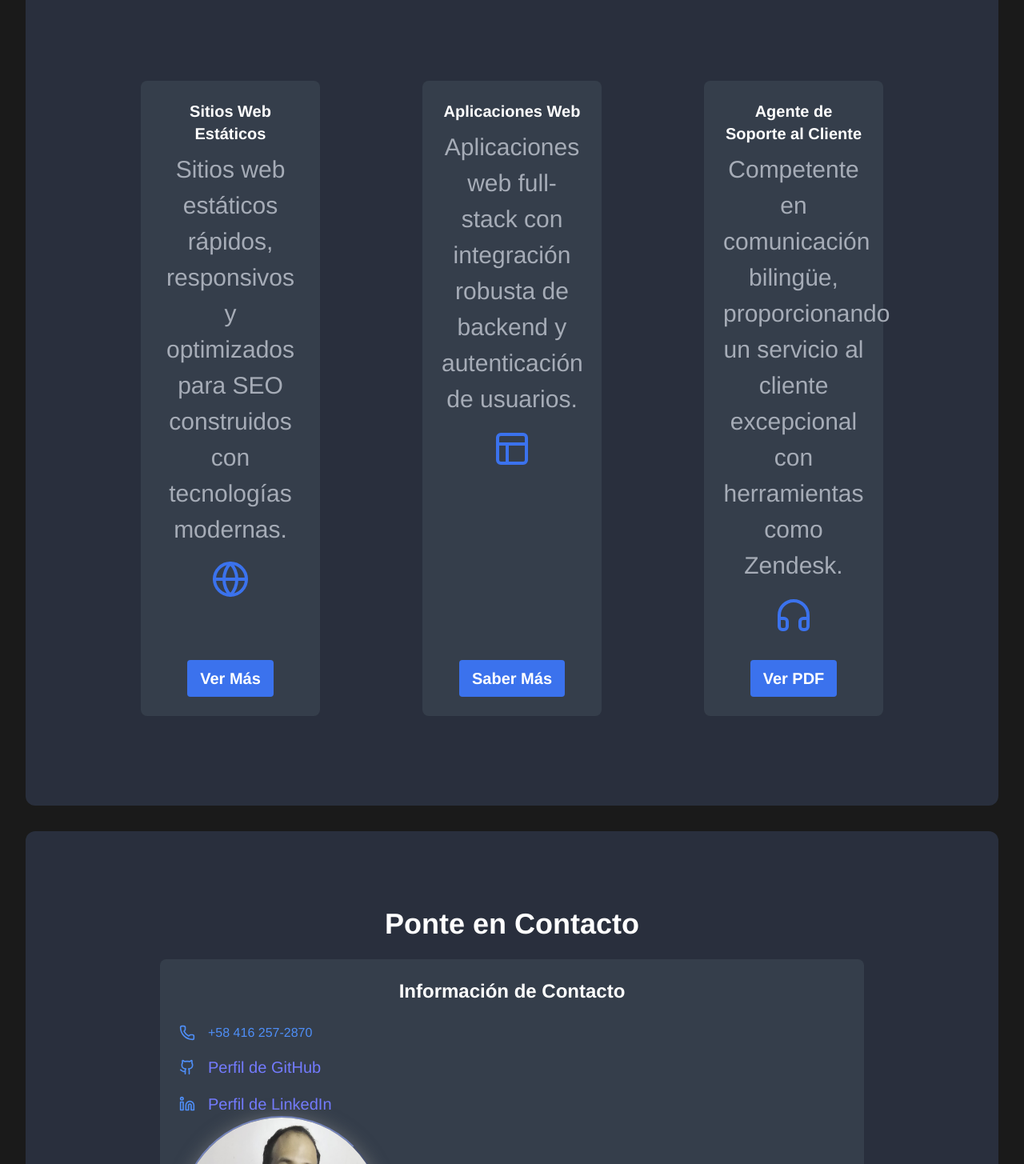
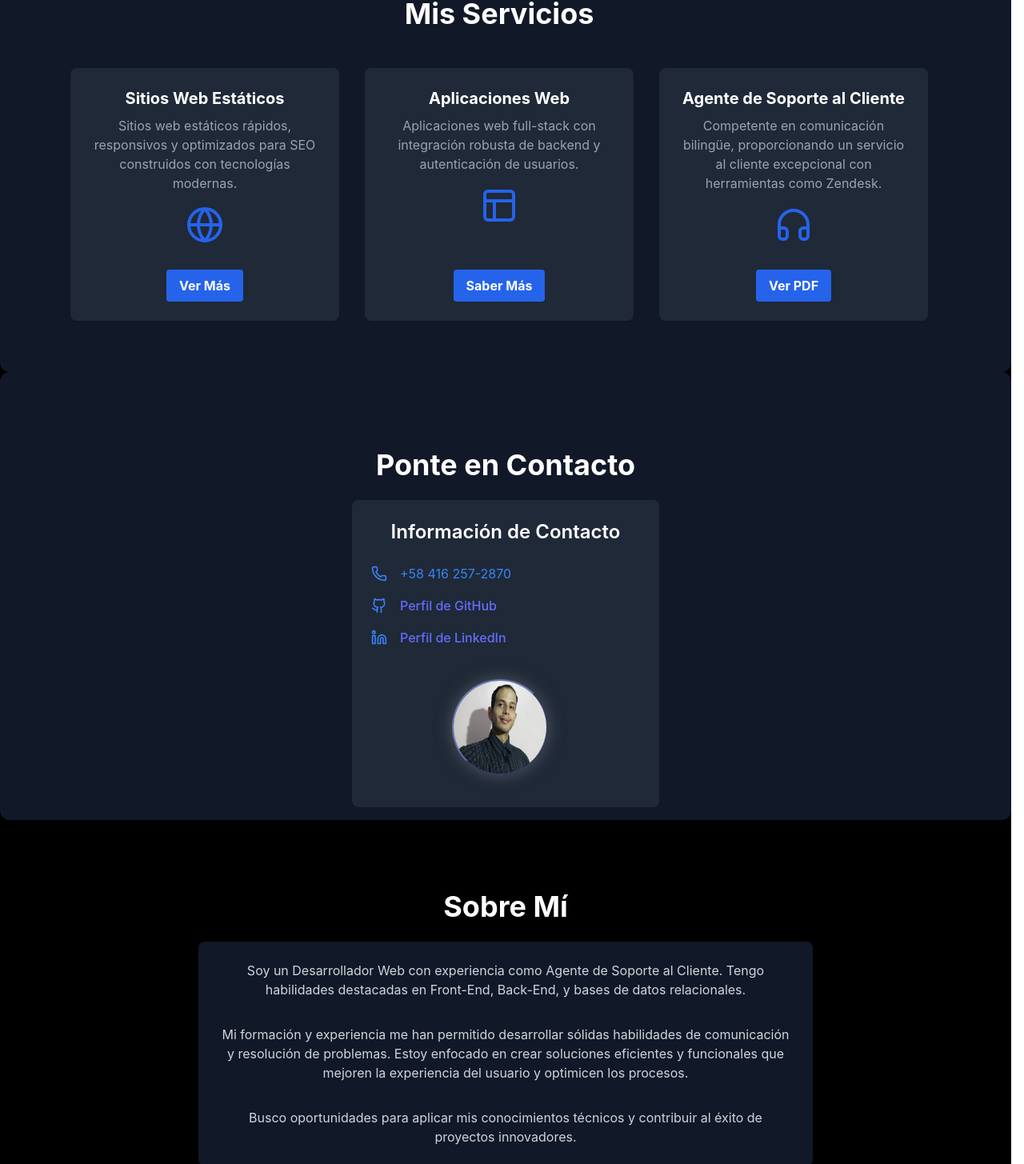
Before and after one commit to IsaacNw321/homepage2, a React (Vite) app: page / in a window 1280 px wide. Shown: the part 1335-2790 px from the top of the page at 80% size. Built offline with nearby package versions, Linux system fonts and the light colour scheme.

Commit message:
fix: widths and heights in services and skills

```diff
--- a/src/App.css
+++ b/src/App.css
@@ -1,45 +1,8 @@
 #root {
   max-width: 1280px;
-  margin: auto;
-  padding: 2rem;
   text-align: center;
 }
 
-.logo {
-  height: 6em;
-  padding: 1.5em;
-  will-change: filter;
-  transition: filter 300ms;
-}
-.logo:hover {
-  filter: drop-shadow(0 0 2em #646cffaa);
-}
-.logo.react:hover {
-  filter: drop-shadow(0 0 2em #61dafbaa);
-}
-
-@keyframes logo-spin {
-  from {
-    transform: rotate(0deg);
-  }
-  to {
-    transform: rotate(360deg);
-  }
-}
-
-@media (prefers-reduced-motion: no-preference) {
-  a:nth-of-type(2) .logo {
-    animation: logo-spin infinite 20s linear;
-  }
-}
-
-.card {
-  padding: 2em;
-}
-
-.read-the-docs {
-  color: #888;
-}
 
 * {
   margin: 0;
@@ -47,122 +10,15 @@
   box-sizing: border-box;
 }
 
-body {
-  font-family: Poppins, Helvetica, sans-serif;
-  line-height: 1.5;
-
-  --primary-text-color: #181820;
-  --secondary-text-color: #5c5c62;
-  --durability-text-color: #6a737d9c;
-  --icon-color: #6a737d;
-  --border-color: #ff9a0045;
-  --text-decoration-color: #ff9a00;
-  background-color: #000;
-  opacity: 0.9;
-  background-size: cover;
-  background-repeat: no-repeat;
-}
-
-.resume {
-  display: flex;
-  flex-direction: column;
-  align-items: center;
-  padding: 20px;
-  border:1px solid #000;
-}
-
-.photo {
-  width:200px;
-  height: 200px;
-  border-radius: 50%;
-  background-image: url(./images/avatar2.png);
-  background-size: cover;
-  margin-bottom: 20px;
-  border: 5px solid #000;
-  animation-name: slidein;
-  animation-duration: 2s;
-  transition: transform 2s ease-out;
-  background-color: rgba(255, 255, 255, 0.2);
-  box-shadow: 0 0 20px rgba(255, 255, 255, 0.5);
-  border:3px solid #6576b4;
-}
-
-.photo:hover{
-  transform: scale(1.2);
-  transition: transform 2s ease-out;
-  background-color: rgba(0, 0, 0, 0.2);
-  box-shadow: 0 0 20px rgba(130, 130, 130, 0.5);
-  border:2px solid  #6576b4;
-}
-
-.personal-data {
-  text-align: center;
-  margin-bottom: 20px;
-  animation-name: slidein;
-  animation-duration: 2s;
-  background-color: rgba(255, 255, 255, 0.2);
-  box-shadow: 0 0 20px rgba(255, 255, 255, 0.5);
-  border:2px solid  #6576b4;
-  border-radius: 20px;
-  height: 300px;
-  background-image: url(./images/new.jpg);
-  background-size: cover;
-  background-repeat: no-repeat;
-}
-
-.personal-data h1{
-  margin-top: 5%;
-}
-.info:hover{
-  cursor: pointer;
-  transform: scale(1.2);
-}
-
-.skills {
-  text-align: left;
-  display: grid;
-  gap: 60px;
-  grid-template-columns: 1fr 1fr;
-  view-timeLine-name: --div;
-    view-timeLine-axis: block;
-    animation-timeLine: --div;
-    animation-name: show;
-}
-
-.info {
-  margin-top:2%;
-  display: flex;
-  align-items: center;
-  flex-direction: row;
-  width: 600px;
-  height: 50px;
-  transition: transform 2s ease-in;
-}
-
-.info img{
-  margin-right: 5%;
-  margin-left: 5%;
-}
 
 
-p{
-  margin-top: 10%;
-  color: white;
-  font-size: 30px;
-  animation-name: slideUp;
-  animation-duration: 2s;
-  border-radius: 20px;
-}
-.info p{
-  font-size: 20px;
-  margin-top: 0%;
-}
-
-img{
+.img{
   border-radius: 50%;
   border: 2px outset #6576b4 ;
-  width: 50px;
-  height: 50px;
+  margin-top: 40px;
+  margin-left: 30%;
+  width: 120px;
+  height: 120px;
   background-color: transparent;
   box-shadow: 0 0 20px rgba(130, 130, 130, 0.5);
   view-timeLine-name: --image;
@@ -170,267 +26,13 @@ img{
   animation-timeLine: --image;
   animation-name: showMoreImg;
 }
-a{
-  text-decoration: none;
-  color: white;
-  font-size:20px;
-  animation-name: slideUp;
-  animation-duration: 2s;
-}
-span{
-  margin-top: 10px;
-  height: 2px;
-  width: 100%;
-  background-color: #6576b4;
-  box-shadow: 0 0 20px rgba(255, 255, 255, 0.5);
-  animation-name: showSpan;
-  animation-duration: 2s;
-}
-
-h2{
-  font-size: 34px;
-  margin-top: 5%;
-}
-
-h3{
-  color: white;
-  font-size: 40px;
-  margin-top: 15%;
-  margin-left: 15%;
-}
-
-.imageEnglish {
-  text-align: center;
-  border-radius: 15%;
-  background-color: rgba(255, 255, 255, 0.2);
-  box-shadow: 0 0 20px rgba(255, 255, 255, 0.5);
-  border:2px solid #6576b4;
-  background-image: url(./images/benglish.jpg);
-  background-size: cover;
-  background-repeat: no-repeat;
-}
-.frontStack{
-  text-align: center;
-  border-radius: 15%;
-  background-color: rgba(255, 255, 255, 0.2);
-  box-shadow: 0 0 20px rgba(255, 255, 255, 0.5);
-  border:2px solid #6576b4;
-  background-image: url(./images/bjs.jpg);
-  background-size: cover;
-  background-repeat: no-repeat;
-}
-.currently{
-  text-align: center;
-  border-radius: 15%;
-  background-color: rgba(255, 255, 255, 0.2);
-  box-shadow: 0 0 20px rgba(255, 255, 255, 0.5);
-  border:2px solid #6576b4;
-  background-image: url(./images/bnode7.png);
-  background-size: cover;
-  background-repeat: no-repeat;
-}
-.back{
-  text-align: center;
-  border-radius: 15%;
-  background-color: rgba(255, 255, 255, 0.2);
-  box-shadow: 0 0 20px rgba(255, 255, 255, 0.5);
-  background-image: url(./images/bpost2.png);
-  background-size: cover;
-  background-repeat: no-repeat;
-  border:2px solid #6576b4;
-}
-.imageEnglish img{
-  width: 250px;
-  height: 250px;
-  margin-top: 10%;
-  transition: transform 2s ease-out;
-  margin-bottom: 10%;
-}
-.frontStack img{
-  width: 250px;
-  height: 250px;
-  border-radius: 20%;
-  margin-top: 10%;
-  transition: transform 2s ease-out;
-  margin-bottom: 10%;
-}
-.currently img{
-  width: 250px;
-  height: 250px;
-  border-radius: 20%;
-  margin-top: 10%;
-  transition: transform 2s ease-out;
-  margin-bottom: 35%;
-}
-.back img{
-  width: 250px;
-  height: 250px;
-  border-radius: 20%;
-  margin-top: 10%;
-  transition: transform 2s ease-out;
-}
-
-.imageEnglish img:hover{
-  cursor: pointer;
-  transform: scale(1.2);
-}
-.currently img:hover{
-  cursor: pointer;
-  transform: scale(1.2);
-}
-.frontStack img:hover{
-  cursor: pointer;
-  transform: scale(1.2);
-}
-.back img:hover{
-  cursor: pointer;
-  transform: scale(1.4);
-}
-
-.objectives{
-  gap: 0;
-  width: 800px;
-  margin-top: 5%;
-  display: flex;
-  align-items: flex-start;
-  text-align: center;
-  background-color: rgba(255, 255, 255, 0.2);
-  box-shadow: 0 0 20px rgba(255, 255, 255, 0.5);
-  border:1px solid white;
-  border-radius: 20px;
-  background-image: url(./images/objectives.jpg);
-  background-size: cover;
-  background-repeat: no-repeat;
-}
-
-.objectives p{
-  font-size: 22px;
-  width: 500px;
-  color: white;
-}
-
-.borderObjectives{
-  background-color: rgba(255, 255, 255, 0.2);
-  box-shadow: 0 0 20px rgba(255, 255, 255, 0.5);
-  border:1px solid white;
-  backdrop-filter: blur(5px);
-  border-radius: 20px;
-  view-timeLine-name: --image;
-  view-timeLine-axis: block;
-  animation-timeLine: --image;
-  animation-name: showMore;
-}
-
-@keyframes slidein {
-  from {
-    opacity: 0;
-    transform: translateX(-100%);
-  }
-  to {
-    opacity: 1;
-    transform: translateX(0%);
-  }
-}
-@keyframes slideUp{
-  from{
-    opacity: 0;
-    transform: translateY(100%);
-  }
-  to{
-    opacity: 1;
-    transform: translateY(0);
-  }
-}
-@keyframes showImage{
-  from{
-    opacity: 0;
-  }
-  to{
-    opacity: 1;
-  }
-}
-@keyframes showSpan{
-  from{
-    width: 0;
-  }
-  to{
-    width: 100%;
-  }
-}
 
 
-@keyframes showMore{
-  from{
-    scale: 35%;
-  }
-  to{
-    scale: 150%;
-  }
-}
 @keyframes showMoreImg{
   from{
-    scale: 25%;
+    scale: 40%;
   }
   to{
     scale: 120%;
   }
 }
-@keyframes show{
-  from{
-    scale: 35%;
-  }
-  to{
-    scale: 100%;
-  }
-}
-
-@media screen (max-width:460px){
-  .personal-data{
-    width: 350px;
-  }
-  .info p{
-    font-size: 16px;
-    width: 200px;
-    text-align:left;
-  }
-  .info a{
-    width: 200px;
-    font-size: 16px;
-  }
-
-  .skills{
-    display:flex;
-    flex-direction: column;
-    width: 350px;
-    height: 480px;
-  }
-
-  .objectives{
-    margin-top:2540px;
-    width: 350px;
-  }
-
-  .objectives p{
-    width:200px;
-    font-size: 18px;
-  }
-
-  .objectives h3{
-    font-size: 20px;
-    margin-bottom: 5%;
-  }
-  body{
-     height: 4030px;
-     margin-right: 50px;
-  }
-
-  @keyframes show{
-    from{
-      scale: 30%;
-    }
-    to{
-      scale: 100%;
-    }
-  }
-
-}
--- a/src/App.jsx
+++ b/src/App.jsx
@@ -1,4 +1,3 @@
-import './App.css'
 import Hero from './components/hero'
 import About from './components/about'
 import Skills from './components/skills'
@@ -10,11 +9,12 @@ function App() {
 
   return (
     <LanguageProvider>
-    <main className="min-h-screen bg-black text-white">
+    <main className="flex justify-center flex-col align-middle min-h-screen bg-black text-white">
     <Hero />
     <Skills />
     <Services />
     <Contact />
+    <About/>
     </main>
     </LanguageProvider>
   )
--- a/src/components/about.jsx
+++ b/src/components/about.jsx
@@ -3,17 +3,17 @@ import { UseT } from '../context/LanguageContext';
 export default function About() {
   const {translations} = UseT();
   return (
-    <section className="w-80 mt-10 h-max md:w-auto md:h-4/6 flex justify-center lg:w-full lg:h-[calc(100vh-112px)]">
-      <div className="max-w-6xl mx-auto">
+    <section className="w-80 mt-10 mb-10 h-max md:w-auto md:h-4/6 lg:w-full lg:h-[calc(100vh-112px)]">
+      <div className="max-w-6xl flex justify-center align-middle mx-4 ">
         <motion.div
           initial={{ opacity: 0, y: 20 }}
           whileInView={{ opacity: 1, y: 0 }}
           transition={{ duration: 0.6 }}
-          className="flex flex-col items-center gap-12"
+          className="flex flex-col justify-center align-middle items-center gap-12"
         >
-          <div className="w-72 max-w-3xl mr-24 md:mr-0 lg:mr-0 md:w-full lg:w-full">
-            <h2 className="ml-32 md:ml-0 lg:ml-0 text-4xl font-bold mb-6 text-center">{translations.about.title}</h2>
-            <div className="bg-gray-900 w-96 lg:w-auto p-6 rounded-lg flex flex-col items-center gap-4">
+          <div className="ml-20 w-72 max-w-3xl md:w-full lg:w-full">
+            <h2 className="text-4xl font-bold mb-6 text-center">{translations.about.title}</h2>
+            <div className="bg-gray-900 w-auto lg:w-auto p-6 rounded-lg flex flex-col items-center gap-4">
               <p className="text-gray-300 mb-4 text-center">
                 {translations.about.paragraphs.slice(0, 1).join(' ')}
               </p>
--- a/src/components/contact.jsx
+++ b/src/components/contact.jsx
@@ -2,20 +2,20 @@ import { motion } from 'framer-motion'
 import { Github, Linkedin, Mail, Phone } from 'lucide-react'
 import { UseT } from '../context/LanguageContext'
 import Me from '../images/Me.jpeg';
-
+import '../App.css'
 export default function Contact() {
   const {translations} = UseT();
   return (
-    <section className="mt-8 w-full rounded-xl -mx-3 md:w-auto lg:w-auto bg-transparent lg:-mx-0 md:bg-gray-900 lg:bg-gray-900">
-      <div className="lg:p-4 w-72 md:w-auto lg:w-3/4 max-w-6xl mx-auto">
+    <section className="h-auto w-full mb-12 flex justify-center align-middle  rounded-xl md:w-auto lg:w-auto bg-transparent lg:-mx-0 md:bg-gray-900 lg:bg-gray-900">
+      <div className="lg:p-4 w-72 md:w-auto lg:w-3/4 max-w-6xl">
         <motion.div
           initial={{ opacity: 0, y: 20 }}
           whileInView={{ opacity: 1, y: 0 }}
           transition={{ duration: 0.6 }}
         >
           <h2 className=" mt-20 text-4xl font-bold text-center mb-6">{translations.contact.title}</h2>
-          <div className=" grid md:grid-cols-1 gap-12">
-            <div className="w-72 md:w-auto lg:w-auto bg-gray-800 p-6 rounded-lg">
+          <div className="h-96 lg:flex lg:justify-center grid md:grid-cols-1 gap-12">
+            <div className="w-72 md:w-auto lg:w-96 bg-gray-800 p-6 rounded-lg">
               <h3 className="text-2xl font-semibold mb-6">{translations.contact.information.title}</h3>
               <div className="space-y-4">
               <div className="flex items-center gap-4">
@@ -37,7 +37,7 @@ export default function Contact() {
                   </a>
                 </div>
               </div>
-              <img className='w-64 h-64 rounded-full' src={Me} alt='Mifoto'></img>
+              <img className='img' src={Me} alt='Mifoto'></img>
             </div>
           </div>
         </motion.div>
--- a/src/components/hero.jsx
+++ b/src/components/hero.jsx
@@ -7,8 +7,8 @@ export default function Hero() {
   }
   return (
     <section
-  className="p-8 rounded-2xl w-full -mx-3 h-full md:w-auto md:h-96 flex justify-center lg:w-full bg-gray-900 lg:h-[calc(100vh-112px)] lg:-mx-0">
-  <div className="w-72 md:w-auto lg:w-full relative z-10 flex flex-col items-center justify-center h-full text-center">
+  className="w-full h-full m-auto flex justify-center my-8 sm:-mx-0 lg:-mx-0 md:w-auto md:h-96 lg:w-full lg:h-[calc(100vh-112px)]">
+  <div className="w-72 rounded-2xl md:w-auto p-8 lg:w-4/5 relative   bg-gray-900 z-10 flex flex-col items-center justify-center h-full text-center">
     <h1 className="flex justify-center items-center text-2xl sm:text-5xl md:text-6xl lg:text-7xl font-bold mb-6 h-48">
       {translations.hero.title}
     </h1>
@@ -17,7 +17,7 @@ export default function Hero() {
     </p>
     <button
       onClick={onClick}
-      className=" mb-24 md:mb-0 lg:mb-0 bg-blue-600 hover:bg-blue-700 mt-6 text-white font-bold py-2 px-4 rounded text-base sm:text-lg"
+      className=" mb-24 mt-20 md:mt-0 lg:mt-0 md:mb-0 lg:mb-0 bg-blue-600 hover:bg-blue-700 text-white font-bold py-2 px-4 rounded text-base sm:text-lg"
     >
       {translations.hero.buttonC}
     </button>
--- a/src/components/services.jsx
+++ b/src/components/services.jsx
@@ -15,8 +15,8 @@ export default function Services() {
   const services = translations.services.items
 
   return (
-    <section className="w-full p-16 rounded-xl -mx-3 bg-transparent md:bg-gray-900 lg:-mx-0 lg:bg-gray-900">
-      <div className="w-72 max-w-6xl mx-auto px-4 sm:px-6 lg:w-full lg:px-8">
+    <section className="w-full p-16 flex flex-col justify-center align-middle rounded-xl bg-transparent md:bg-gray-900 lg:-mx-0 lg:bg-gray-900">
+      <div className="w-72 -mx-2  max-w-6xl px-4 sm:px-6 lg:w-full lg:px-8">
         <h2 className="text-4xl font-bold text-center mb-12">{translations.services.title}</h2>
         <div className="grid grid-cols-1 md:grid-cols-2 lg:grid-cols-3 gap-8">
           {services.map((service, index) => {
@@ -27,7 +27,7 @@ export default function Services() {
                 initial={{ opacity: 0, y: 20 }}
                 whileInView={{ opacity: 1, y: 0 }}
                 transition={{ delay: index * 0.1 }}
-                className="flex justify-center m-12"
+                className="flex justify-center "
               >
                 <div className="bg-gray-800 p-6 rounded-lg w-full max-w-sm text-center flex flex-col justify-between h-full lg:h-108">
                   <div>
--- a/src/locales/en.json
+++ b/src/locales/en.json
@@ -4,7 +4,7 @@
   "about": {
     "title": "About Me",
     "paragraphs": [
-      "I am a Web Developer with experience as a Customer Support Agent. I have outstanding skills in Front-End, React, and relational databases.",
+      "I am a Web Developer with experience as a Customer Support Agent. I have outstanding skills in Front-End, Back-End, and relational databases.",
       "My training and experience have allowed me to develop solid communication and problem-solving skills. I am focused on creating efficient and functional solutions that improve the user experience and optimize processes.",
       "I look for opportunities to apply my technical knowledge and contribute to the success of innovative projects."
     ]
--- a/src/locales/es.json
+++ b/src/locales/es.json
@@ -2,7 +2,7 @@
   "about": {
     "title": "Sobre Mí",
     "paragraphs": [
-      "Soy un Desarrollador Web con experiencia como Agente de Soporte al Cliente. Tengo habilidades destacadas en Front-End, React y bases de datos relacionales.",
+      "Soy un Desarrollador Web con experiencia como Agente de Soporte al Cliente. Tengo habilidades destacadas en Front-End, Back-End, y bases de datos relacionales.",
       "Mi formación y experiencia me han permitido desarrollar sólidas habilidades de comunicación y resolución de problemas. Estoy enfocado en crear soluciones eficientes y funcionales que mejoren la experiencia del usuario y optimicen los procesos.",
       "Busco oportunidades para aplicar mis conocimientos técnicos y contribuir al éxito de proyectos innovadores."
     ]
```
Also changed, not shown: src/components/skills.jsx (+4 -4 lines).
